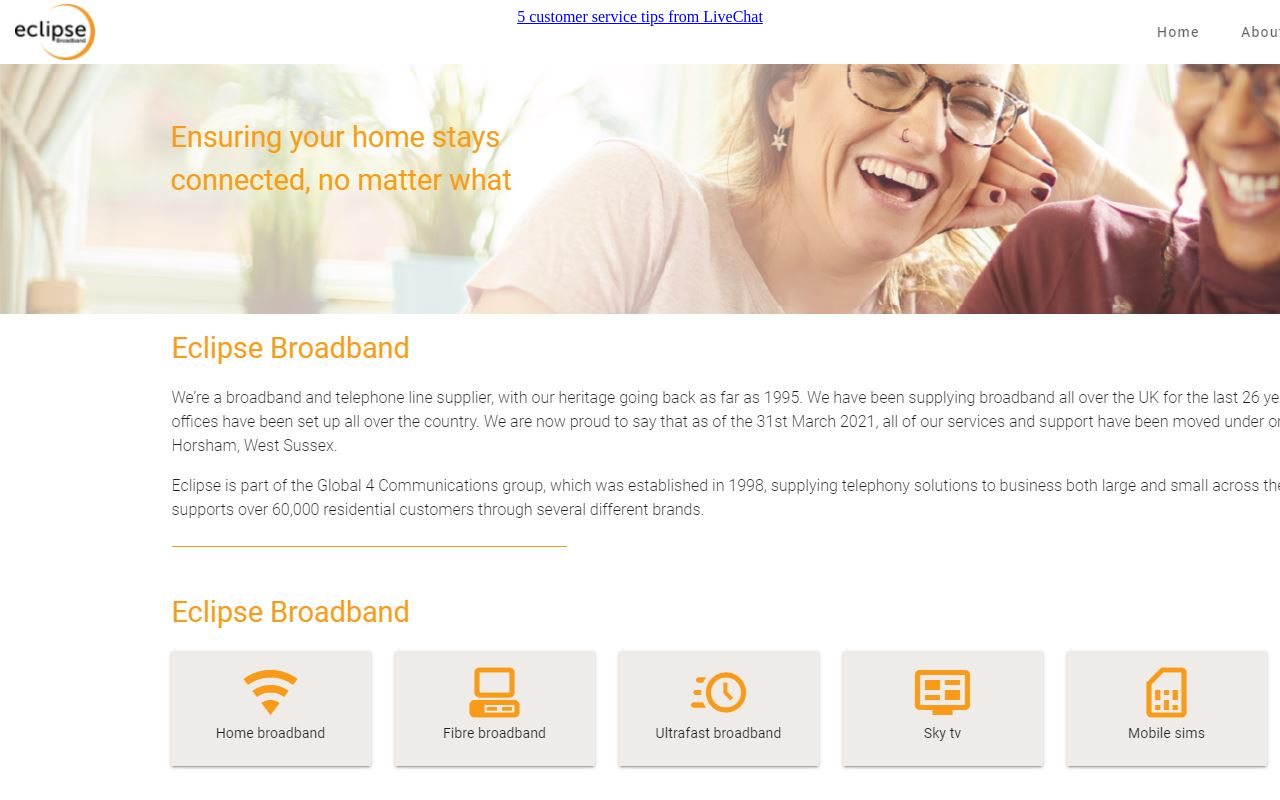
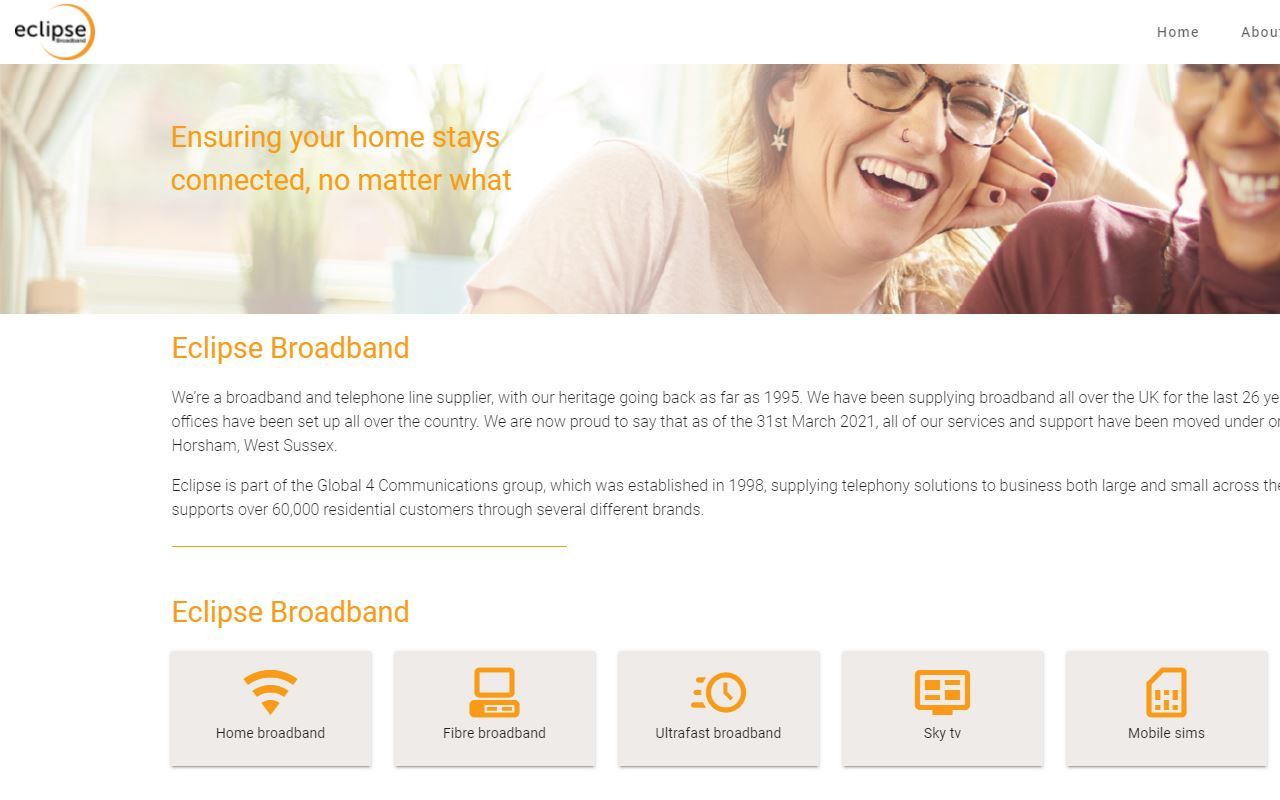
Before and after one commit to alex-chisnall/eclipse-test, a plain HTML site: page index.html in a window 1280 px wide. Drawn offline with Linux system fonts and the light colour scheme.

Commit message:
Update index.html

```diff
--- a/index.html
+++ b/index.html
@@ -52,7 +52,6 @@
 
 <center>
 
-<div data-id="TP7XD2B_bho" class="livechat_button"><a href="https://www.livechat.com/customer-service/?utm_source=chat_button&utm_medium=referral&utm_campaign=lc_12983778">5 customer service tips from LiveChat</a></div>
 
 	</body>
 	</html>
```
